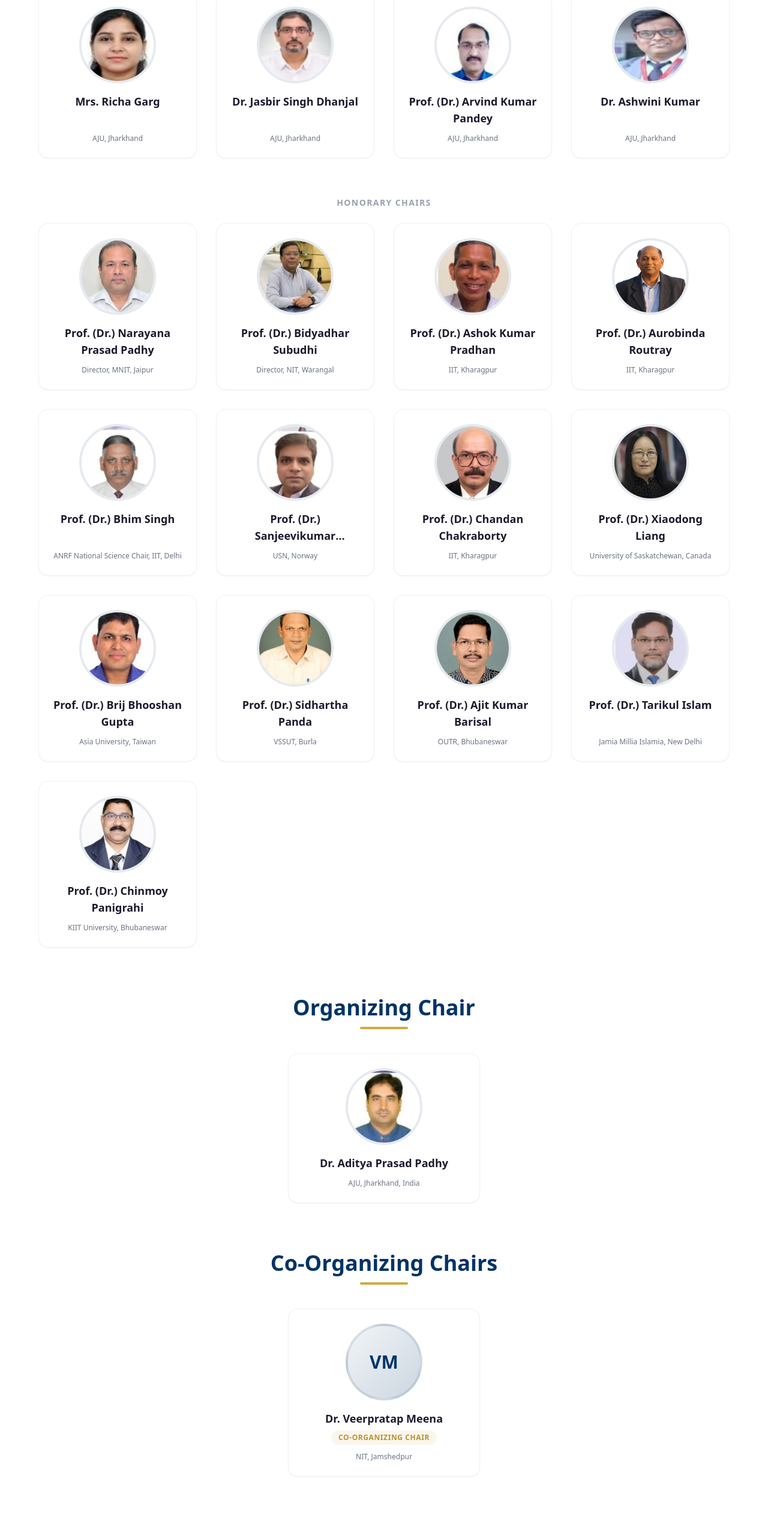
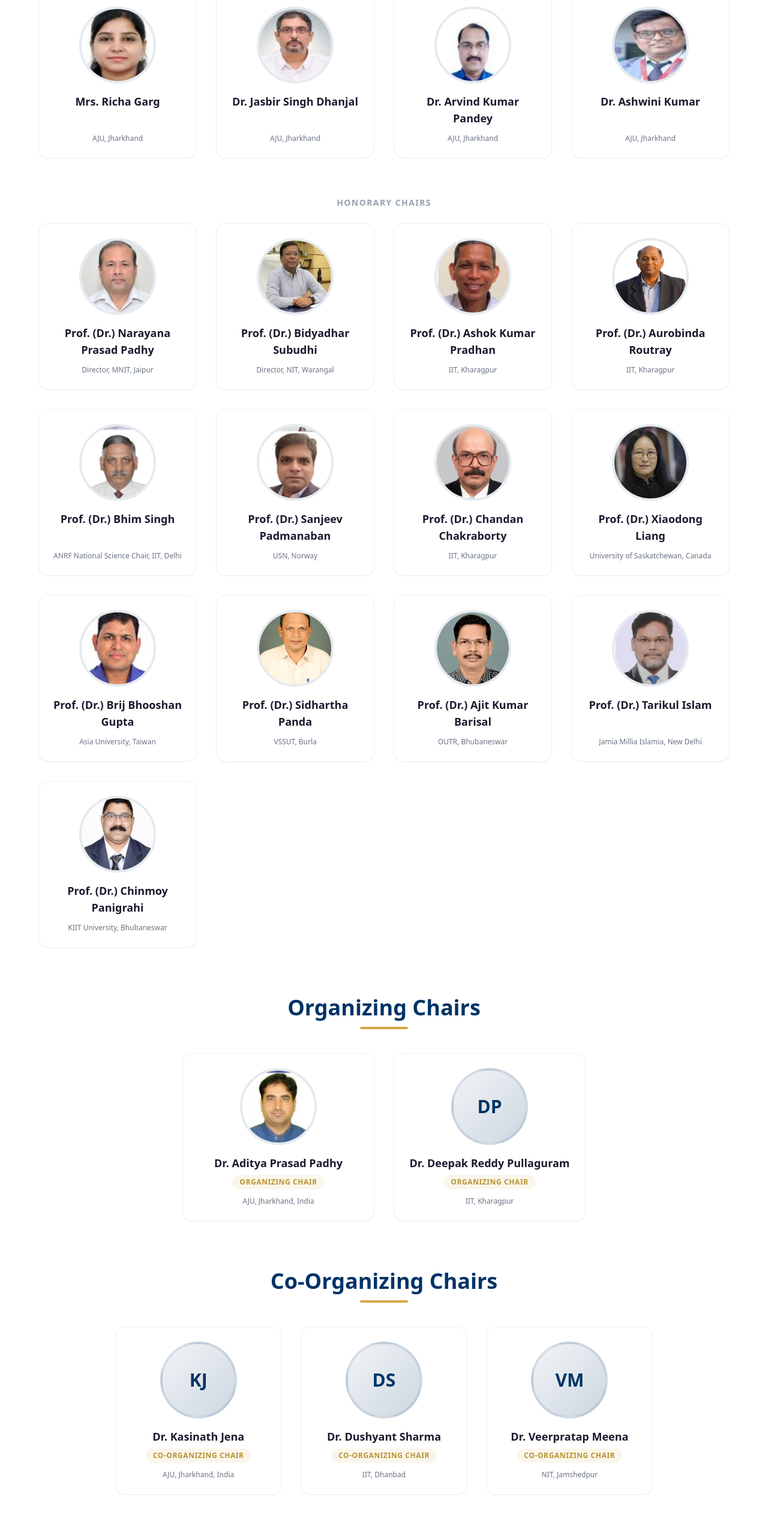
Before and after one commit to Sharan986/ieee-aju, a Next.js app: page /committee in a window 1280 px wide. Shown: the part 1282-3828 px from the top of the page at 60% size. Built offline with nearby package versions, Linux system fonts and the light colour scheme.

Commit message:
Update Committee page, Sponsorship page and ui

```diff
--- a/app/committee/page.tsx
+++ b/app/committee/page.tsx
@@ -58,7 +58,7 @@ const coPatrons: CommitteeMember[] = [
     image: "/committee/jasbir_singh_dhanjal.jpg",
   },
   {
-    name: "Prof. (Dr.) Arvind Kumar Pandey",
+    name: "Dr. Arvind Kumar Pandey",
     role: "Co-Patron",
     affiliation: "AJU, Jharkhand",
     image: "/committee/arvind_kumar_pandey.jpg",
@@ -103,7 +103,7 @@ const honoraryChairs: CommitteeMember[] = [
     image: "/committee/bhim_singh.jpg",
   },
   {
-    name: "Prof. (Dr.) Sanjeevikumar Padmanaban",
+    name: "Prof. (Dr.) Sanjeev Padmanaban",
     role: "Honorary Chair",
     affiliation: "USN, Norway",
     image: "/committee/sanjeev_padmanaban.jpg",
@@ -155,13 +155,28 @@ const honoraryChairs: CommitteeMember[] = [
 const generalChairs: CommitteeMember[] = [
   {
     name: "Dr. Aditya Prasad Padhy",
-    role: "",
+    role: "Organizing Chair",
     affiliation: "AJU, Jharkhand, India",
     image: "/committee/aditya_prasad_padhy.jpg",
+  },
+  {
+    name: "Dr. Deepak Reddy Pullaguram",
+    role: "Organizing Chair",
+    affiliation: "IIT, Kharagpur",
   },
 ];
 
 const coOrganizingChairs: CommitteeMember[] = [
+  {
+    name: "Dr. Kasinath Jena",
+    role: "Co-Organizing Chair",
+    affiliation: "AJU, Jharkhand, India",
+  },
+  {
+    name: "Dr. Dushyant Sharma",
+    role: "Co-Organizing Chair",
+    affiliation: "IIT, Dhanbad",
+  },
   {
     name: "Dr. Veerpratap Meena",
     role: "Co-Organizing Chair",
@@ -172,146 +187,57 @@ const coOrganizingChairs: CommitteeMember[] = [
 const steeringCommittee: CommitteeMember[] = [];
 
 const tpcChairs: CommitteeMember[] = [
-  {
-    name: "Dr. Deepak Reddy Pullaguram",
-    role: "Technical Programme Committee Chair",
-    affiliation: "IIT, Kharagpur",
-  },
-  {
-    name: "Dr. Paresh Kumar Nayak",
-    role: "Technical Programme Committee Chair",
-    affiliation: "IIT Dhanbad",
-  },
-  {
-    name: "Dr. Dushyant Sharma",
-    role: "Technical Programme Committee Chair",
-    affiliation: "IIT, Dhanbad",
-  },
-  {
-    name: "Dr. Rabindra Mohanty",
-    role: "Technical Programme Committee Chair",
-    affiliation: "IIT, Delhi",
-  },
-  {
-    name: "Dr. Priyatosh Mahish",
-    role: "Technical Programme Committee Chair",
-    affiliation: "IIT Dhanbad",
-  },
-  {
-    name: "Dr. Ajit Kumar",
-    role: "Technical Programme Committee Chair",
-    affiliation: "IIT, Dhanbad",
-  },
-  {
-    name: "Dr. Vinay Pratap Singh",
-    role: "Technical Programme Committee Chair",
-    affiliation: "MNIT, Jaipur",
-  },
-  {
-    name: "Dr. Swapnajit Pattnaik",
-    role: "Technical Programme Committee Chair",
-    affiliation: "NIT, Raipur",
-  },
-  {
-    name: "Dr. Monalisa Biswal",
-    role: "Technical Programme Committee Chair",
-    affiliation: "NIT, Raipur",
-  },
-  {
-    name: "Dr. Varsha Singh",
-    role: "Technical Programme Committee Chair",
-    affiliation: "NIT, Raipur",
-  },
-  {
-    name: "Dr. Kumari Namrata",
-    role: "Technical Programme Committee Chair",
-    affiliation: "NIT, Jamshedpur",
-  },
-  {
-    name: "Dr. Basudeba Behera",
-    role: "Technical Programme Committee Chair",
-    affiliation: "NIT, Jamshedpur",
-  },
-  {
-    name: "Dr. Wesam Ahmed",
-    role: "Technical Programme Committee Chair",
-    affiliation: "Hurghada University, Egypt",
-  },
-  {
-    name: "Dr. Dilip Kumar Mishra",
-    role: "Technical Programme Committee Chair",
-    affiliation: "Flinders University, Australia",
-  },
-  {
-    name: "Dr. Trilochanan Panigrahi",
-    role: "Technical Programme Committee Chair",
-    affiliation: "NIT, Goa",
-  },
-  {
-    name: "Dr. Deepak Kumar Lal",
-    role: "Technical Programme Committee Chair",
-    affiliation: "VSSUT, Burla",
-  },
-  {
-    name: "Dr. Suryaprakash",
-    role: "Technical Programme Committee Chair",
-    affiliation: "NIT, Jamshedpur",
-  },
-  {
-    name: "Dr. Dinesh Kumar",
-    role: "Technical Programme Committee Chair",
-    affiliation: "NIT, Jamshedpur",
-  },
-  {
-    name: "Dr. Kethavath Raghavendra Naik",
-    role: "Technical Programme Committee Chair",
-    affiliation: "NIT, Jamshedpur",
-  },
-  {
-    name: "Dr. Saumendra Sarangi",
-    role: "Technical Programme Committee Chair",
-    affiliation: "MNNIT, Prayagraj",
-  },
-  {
-    name: "Dr. Pavan kumar Meena",
-    role: "Technical Programme Committee Chair",
-    affiliation: "GUT, Poland",
-  },
-  {
-    name: "Dr. Gajendra Kant Mishra",
-    role: "Technical Programme Committee Chair",
-    affiliation: "BIT, Mesra",
-  },
-  {
-    name: "Dr. Krishna Kumar Gupta",
-    role: "Technical Programme Committee Chair",
-    affiliation: "Thapar University, Punjab",
-  },
-  {
-    name: "Dr. Arghya Mitra",
-    role: "Technical Programme Committee Chair",
-    affiliation: "VNIT, Nagpur",
-  },
-  {
-    name: "Dr. M Suresh",
-    role: "Technical Programme Committee Chair",
-    affiliation: "VIT, Bhopal",
-  },
-  {
-    name: "Dr. Gesu Thakur",
-    role: "Technical Programme Committee Chair",
-    affiliation: "COER University, Roorkee",
-  },
-  {
-    name: "Dr. Kasinath Jena",
-    role: "Technical Programme Committee Chair",
-    affiliation: "AJU, Jharkhand, India",
-  },
-  {
-    name: "Dr. Jonaki Mukherjee",
-    role: "Technical Programme Committee Chair",
-    affiliation: "AJU, Jharkhand, India",
-  },
+  { name: "Dr. Paresh Kumar Nayak", role: "Technical Programme Committee Chair", affiliation: "IIT Dhanbad" },
+  { name: "Dr. Rabindra Mohanty", role: "Technical Programme Committee Chair", affiliation: "IIT, Delhi" },
+  { name: "Dr. Priyatosh Mahish", role: "Technical Programme Committee Chair", affiliation: "IIT Dhanbad" },
+  { name: "Dr. Ajit Kumar", role: "Technical Programme Committee Chair", affiliation: "IIT, Dhanbad" },
+  { name: "Dr. Vinay Pratap Singh", role: "Technical Programme Committee Chair", affiliation: "MNIT, Jaipur" },
+  { name: "Dr. Swapnajit Pattnaik", role: "Technical Programme Committee Chair", affiliation: "NIT, Raipur" },
+  { name: "Dr. Monalisa Biswal", role: "Technical Programme Committee Chair", affiliation: "NIT, Raipur" },
+  { name: "Dr. Varsha Singh", role: "Technical Programme Committee Chair", affiliation: "NIT, Raipur" },
+  { name: "Dr. Kumari Namrata", role: "Technical Programme Committee Chair", affiliation: "NIT, Jamshedpur" },
+  { name: "Dr. Basudeba Behera", role: "Technical Programme Committee Chair", affiliation: "NIT, Jamshedpur" },
+  { name: "Dr. Wesam Ahmed", role: "Technical Programme Committee Chair", affiliation: "Hurghada University, Egypt" },
+  { name: "Dr. Dilip Kumar Mishra", role: "Technical Programme Committee Chair", affiliation: "Flinders University, Australia" },
+  { name: "Dr. Trilochan Panigrahi", role: "Technical Programme Committee Chair", affiliation: "NIT, Goa" },
+  { name: "Dr. Deepak Kumar Lal", role: "Technical Programme Committee Chair", affiliation: "VSSUT, Burla" },
+  { name: "Dr. Suryaprakash", role: "Technical Programme Committee Chair", affiliation: "NIT, Jamshedpur" },
+  { name: "Dr. Dinesh Kumar", role: "Technical Programme Committee Chair", affiliation: "NIT, Jamshedpur" },
+  { name: "Dr. Kethavath Raghavendra Naik", role: "Technical Programme Committee Chair", affiliation: "NIT, Jamshedpur" },
+  { name: "Dr. Saumendra Sarangi", role: "Technical Programme Committee Chair", affiliation: "MNNIT, Prayagraj" },
+  { name: "Dr. Pavan kumar Meena", role: "Technical Programme Committee Chair", affiliation: "GUT, Poland" },
+  { name: "Dr. Gajendra Kant Mishra", role: "Technical Programme Committee Chair", affiliation: "BIT, Mesra" },
+  { name: "Dr. Krishna Kumar Gupta", role: "Technical Programme Committee Chair", affiliation: "Thapar University, Punjab" },
+  { name: "Dr. Arghya Mitra", role: "Technical Programme Committee Chair", affiliation: "VNIT, Nagpur" },
+  { name: "Dr. M Suresh", role: "Technical Programme Committee Chair", affiliation: "VIT, Bhopal" },
+  { name: "Dr. Shailesh Kumar", role: "Technical Programme Committee Chair", affiliation: "AJU, Jharkhand" },
+  { name: "Dr. Kasinath Jena", role: "Technical Programme Committee Chair", affiliation: "AJU, Jharkhand, India" },
+];
+
+const internationalAdvisoryCommittee: CommitteeMember[] = [
+  { name: "Prof. (Dr.) Anurag K Srivastava", affiliation: "WVU, USA" },
+  { name: "Prof. (Dr.) Frede Blaabjerg", affiliation: "AU, Denmark" },
+  { name: "Dr. Shubham Kumar Sahu", affiliation: "AU, Denmark" },
+  { name: "Prof. (Dr.) Lalit Goel", affiliation: "NTU, Singapore" },
+  { name: "Prof. (Dr.) Tarlochan Sidhu", affiliation: "OTU, Canada" },
+  { name: "Prof. (Dr.) Samir Kouro", affiliation: "LIST, Luxembourg" },
+  { name: "Prof. (Dr.) Hamid Reza Shaker", affiliation: "UOS, Denmark" },
+  { name: "Prof. (Dr.) Muhammad Majid Gulzar", affiliation: "KFUPM, Saudi Arabia" },
+  { name: "Dr. Syed Muhammad Amrr", affiliation: "KFUPM, Saudi Arabia" },
+  { name: "Dr. Swatee Padhee", affiliation: "NCH, USA" },
+  { name: "Dr. Navid Bayati", affiliation: "UOS, Denmark" },
+];
+
+const nationalAdvisoryCommittee: CommitteeMember[] = [
+  { name: "Prof. (Dr.) Soumya Ranjan Mohanty", affiliation: "IIT, BHU" },
+  { name: "Dr. Ranjan Kumar Behere", affiliation: "IIT, Patna" },
+  { name: "Prof. (Dr.) Yogesh Vijay Hote", affiliation: "IIT, Roorkee" },
+  { name: "Prof. (Dr.) Partha Sharathi Mallick", affiliation: "VIT, Vellore" },
+  { name: "Prof. (Dr.) Subhojit Ghosh", affiliation: "NIT, Raipur" },
+  { name: "Prof. (Dr.) Narendra D. Londhe", affiliation: "NIT, Raipur" },
+  { name: "Dr. Binoy Kumar Karmakar", affiliation: "University of Calcutta" },
+  { name: "Dr. Tridibesh Nag", affiliation: "Vice Chair, IEEE Kolkata Section" },
+  { name: "Dr. Susanta Ray", affiliation: "Secretary, IEEE Kolkata Section" },
 ];
 
 const financeChairs: CommitteeMember[] = [
@@ -319,24 +245,23 @@ const financeChairs: CommitteeMember[] = [
   { name: "Dr. Prem Nath Suman", role: "Finance Chair", affiliation: "AJU, Jharkhand, India" },
 ];
 
-const industryChairs: CommitteeMember[] = [
-  { name: "Dr. Sachidananda Prasad", role: "Industry Chair", affiliation: "Sgurr Energy, Gujarat" },
-  { name: "Mr. Vinod Veeramachaneni", role: "Industry Chair", affiliation: "Think Mediator Inc., USA" },
-  { name: "Mr. Pradeep Kumar Srivastava", role: "Industry Chair", affiliation: "TATA Cummins, Jamshedpur" },
-];
-
 const publicationChairs: CommitteeMember[] = [
+  { name: "Dr. Sibarama Panigrahi", role: "Publication Chair", affiliation: "NIT, Rourkela" },
+  { name: "Dr. Rudranarayan Pradhan", role: "Publication Chair", affiliation: "OUTR, Bhubaneswar" },
   { name: "Dr. Gajendra Kant Mishra", role: "Publication Chair", affiliation: "BIT, Mesra" },
+  { name: "Dr. Nishant Kumar", role: "Publication Chair", affiliation: "B K Birla Institute, Pilani" },
   { name: "Prof. (Dr.) Sonia Riyat", role: "Publication Chair", affiliation: "AJU, Jharkhand" },
-  { name: "Dr. Shailesh Kumar", role: "Publication Chair", affiliation: "AJU, Jharkhand" },
-  { name: "Dr. Nidhi Dua", role: "Publication Chair", affiliation: "AJU, Jharkhand" },
-  { name: "Dr. Md Irfan Ahmed", role: "Publication Chair", affiliation: "AJU, Jharkhand" },
   { name: "Dr. Amit Prakash Sen", role: "Publication Chair", affiliation: "AJU, Jharkhand" },
   { name: "Dr. Binod Kumar Choudhary", role: "Publication Chair", affiliation: "AJU, Jharkhand" },
+  { name: "Dr. Md Irfan Ahmed", role: "Publication Chair", affiliation: "AJU, Jharkhand" },
+  { name: "Dr. Nidhi Dua", role: "Publication Chair", affiliation: "AJU, Jharkhand" },
+  { name: "Dr. Jonaki Mukherjee", role: "Publication Chair", affiliation: "AJU, Jharkhand, India" },
 ];
 
 const womenInEngineeringChairs: CommitteeMember[] = [
+  { name: "Prof. (Dr.) Karabi Biswas", role: "WIE Chair", affiliation: "IIT, Kharagpur" },
   { name: "Prof. (Dr.) Susmita Das", role: "WIE Chair", affiliation: "NIT, Rourkela" },
+  { name: "Prof. (Dr.) Renu Sharma", role: "WIE Chair", affiliation: "SOA, Bhubaneswar" },
   { name: "Dr. Himani Saini", role: "WIE Chair", affiliation: "ISRO, Bangalore" },
   { name: "Dr. Kumari Namrata", role: "WIE Chair", affiliation: "NIT, Jamshedpur" },
   { name: "Dr. Susmita Kar", role: "WIE Chair", affiliation: "NIT, Rourkela" },
@@ -363,6 +288,7 @@ const webMediaChairs: CommitteeMember[] = [
 ];
 
 const localOrganizingCommittee: CommitteeMember[] = [
+  { name: "Dr. Shailendra Kumar", affiliation: "AJU, Jharkhand" },
   { name: "Dr. Anup Kumar", affiliation: "AJU, Jharkhand" },
   { name: "Dr. Chandraprabha Sahu", affiliation: "AJU, Jharkhand" },
   { name: "Dr. Dilip Kumar", affiliation: "AJU, Jharkhand" },
@@ -546,24 +472,22 @@ export default function CommitteePage() {
             </div>
           </div>
 
-          {/* General Chair Section */}
+          {/* Organizing Chairs Section */}
           <div className="mb-20">
-            <SectionHeading title="Organizing Chair" />
-            <div className="flex justify-center">
-              <div className="w-full max-w-xs">
-                <LeaderCard member={generalChairs[0]} />
-              </div>
+            <SectionHeading title="Organizing Chairs" />
+            <div className="grid grid-cols-1 sm:grid-cols-2 gap-8 max-w-2xl mx-auto">
+              {generalChairs.map((member) => (
+                <LeaderCard key={member.name} member={member} />
+              ))}
             </div>
           </div>
 
           {/* Co-Organizing Chairs Section */}
           <div className="mb-20">
             <SectionHeading title="Co-Organizing Chairs" />
-            <div className="flex flex-wrap justify-center gap-8 max-w-2xl mx-auto">
+            <div className="grid grid-cols-1 sm:grid-cols-2 md:grid-cols-3 gap-8 max-w-4xl mx-auto">
               {coOrganizingChairs.map((member) => (
-                <div key={member.name} className="w-full max-w-xs">
-                  <LeaderCard member={member} />
-                </div>
+                <LeaderCard key={member.name} member={member} />
               ))}
             </div>
           </div>
@@ -586,6 +510,15 @@ export default function CommitteePage() {
             </div>
           )}
 
+          {/* Advisory Committees Section */}
+          <div className="mb-20">
+            <SectionHeading title="Advisory Committees" />
+            <div className="space-y-12">
+              <CommitteeTable title="International Advisory Committee" members={internationalAdvisoryCommittee} />
+              <CommitteeTable title="National Advisory Committee" members={nationalAdvisoryCommittee} />
+            </div>
+          </div>
+
           {/* Technical Programme Committee Section */}
           <div className="mb-20">
             <SectionHeading title="Technical Programme Committee" />
@@ -597,7 +530,6 @@ export default function CommitteePage() {
             <SectionHeading title="Other Conference Committees" />
             <div className="space-y-12">
               <CommitteeTable title="Finance Chairs" members={financeChairs} />
-              <CommitteeTable title="Industry Chairs" members={industryChairs} />
               <CommitteeTable title="Publication Chairs" members={publicationChairs} />
               <CommitteeTable title="Women in Engineering (WIE) Chairs" members={womenInEngineeringChairs} />
               <CommitteeTable title="Women in Engineering (WIE) Co-Chairs" members={womenInEngineeringCoChairs} />
--- a/app/components/ContactSection.tsx
+++ b/app/components/ContactSection.tsx
@@ -46,8 +46,8 @@ export default function ContactSection() {
                       <a href="mailto:jhicon.ieee@arkajainuniversity.ac.in" className="hover:text-accent transition-colors break-all font-medium text-primary">
                         jhicon.ieee@arkajainuniversity.ac.in
                       </a>
-                      <a href="mailto:dr.ashwini@arkajainuniversity.ac.in" className="hover:text-accent transition-colors break-all font-medium text-primary">
-                        dr.ashwini@arkajainuniversity.ac.in
+                      <a href="mailto:dr.kasinath@arkajainuniversity.ac.in" className="hover:text-accent transition-colors break-all font-medium text-primary">
+                        dr.kasinath@arkajainuniversity.ac.in
                       </a>
                       <a href="mailto:dr.aditya@arkajainuniversity.ac.in" className="hover:text-accent transition-colors break-all font-medium text-primary">
                         dr.aditya@arkajainuniversity.ac.in
--- a/app/components/Footer.tsx
+++ b/app/components/Footer.tsx
@@ -33,8 +33,8 @@ export default function Footer() {
                   <a href="mailto:jhicon.ieee@arkajainuniversity.ac.in" className="hover:text-accent transition-colors">
                     jhicon.ieee@arkajainuniversity.ac.in
                   </a>
-                  <a href="mailto:dr.ashwini@arkajainuniversity.ac.in" className="hover:text-accent transition-colors mt-1">
-                    dr.ashwini@arkajainuniversity.ac.in
+                  <a href="mailto:dr.kasinath@arkajainuniversity.ac.in" className="hover:text-accent transition-colors mt-1">
+                    dr.kasinath@arkajainuniversity.ac.in
                   </a>
                   <a href="mailto:dr.aditya@arkajainuniversity.ac.in" className="hover:text-accent transition-colors mt-1">
                     dr.aditya@arkajainuniversity.ac.in
--- a/app/components/HeroSection.tsx
+++ b/app/components/HeroSection.tsx
@@ -28,6 +28,9 @@ export default function HeroSection() {
           </div>
 
           <div className="max-w-5xl mx-auto px-4">
+            <div className="text-red-600 font-bold text-lg sm:text-xl md:text-2xl uppercase tracking-wider mb-4 text-center">
+              HYBRID CONFERENCE
+            </div>
             <h1 className="text-3xl sm:text-4xl lg:text-5xl xl:text-6xl font-extrabold leading-tight tracking-tight text-center">
               <span className="block text-white">1st Jharkhand International Conference</span>
               <span className="block text-white">on</span>
--- a/app/contact/page.tsx
+++ b/app/contact/page.tsx
@@ -61,10 +61,10 @@ export default function ContactPage() {
                           jhicon.ieee@arkajainuniversity.ac.in
                         </a>
                         <a
-                          href="mailto:dr.ashwini@arkajainuniversity.ac.in"
+                          href="mailto:dr.kasinath@arkajainuniversity.ac.in"
                           className="break-all font-medium hover:text-accent transition-colors"
                         >
-                          dr.ashwini@arkajainuniversity.ac.in
+                          dr.kasinath@arkajainuniversity.ac.in
                         </a>
                         <a
                           href="mailto:dr.aditya@arkajainuniversity.ac.in"
--- a/app/key-dates/page.tsx
+++ b/app/key-dates/page.tsx
@@ -116,10 +116,10 @@ export default function KeyDatesPage() {
               </a>
               ,{" "}
               <a
-                href="mailto:dr.ashwini@arkajainuniversity.ac.in"
+                href="mailto:dr.kasinath@arkajainuniversity.ac.in"
                 className="text-primary font-medium hover:text-accent transition-colors"
               >
-                dr.ashwini@arkajainuniversity.ac.in
+                dr.kasinath@arkajainuniversity.ac.in
               </a>
               , or{" "}
               <a
```
Also changed, not shown: app/sponsors/page.tsx (+9 -6 lines).
